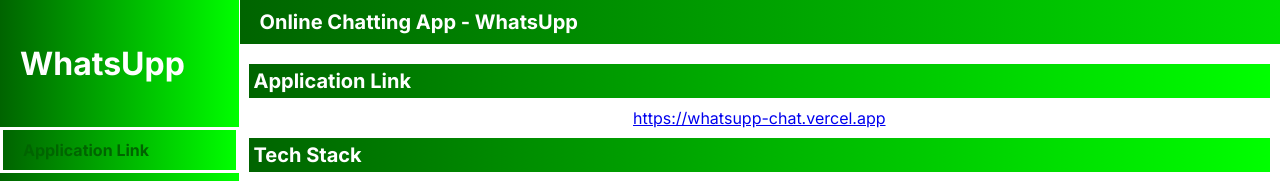
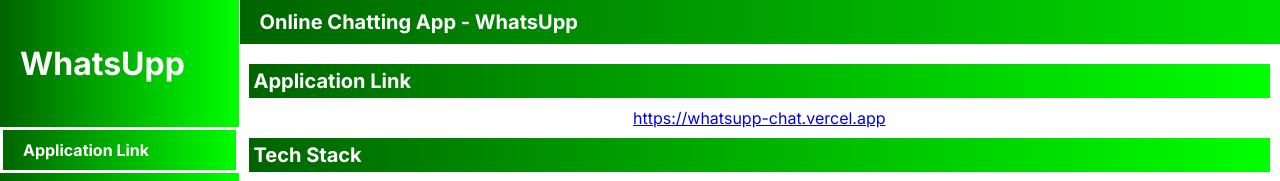
Before and after one commit to learner763/whatsupp_feedback, a website: page index.html in a window 1280 px wide. Both pictures are taken after a click on the label "Application Link". Shown: the top 181 px of the page. Drawn offline with Linux system fonts and the light colour scheme.

Commit message:
Update index.html

```diff
--- a/index.html
+++ b/index.html
@@ -148,7 +148,7 @@
 <body>
     <div class="side_bar">
         <label style="font-size: 32px;">WhatsUpp</label>
-        <label style="color: darkgreen;background-color: lightgreen;">Application Link</label>
+        <label style="border: white solid;border-width;0px 1px;">Application Link</label>
         <label>Tech Stack</label>
         <label>App Components</label>
         <label>SQL-NOSQL Combination</label>
@@ -285,17 +285,15 @@
             {
                 if(i!==0)
                 {
-                    for(let j=0;j<side_icons.length;j++)
+                    for(let j=1;j<side_icons.length;j++)
                     {
-                        if(getComputedStyle(side_icons[j]).color==='rgb(0, 100, 0)')
+                        if(getComputedStyle(side_icons[j]).border!=='none')
                         {
-                            side_icons[i].style.background='linear-gradient(to right, darkgreen, lime)'
                             side_icons[i].style.border='none'
                             break
                         }
                     }
-                    side_icons[i].style.backgroundColor='darkgreen'
-                    side_icons[i].style.borderWidth='1px 0px'
+                    side_icons[i].style.borderWidth='0px 1px'
                     side_icons[i].style.border='white solid'
 
 
```
